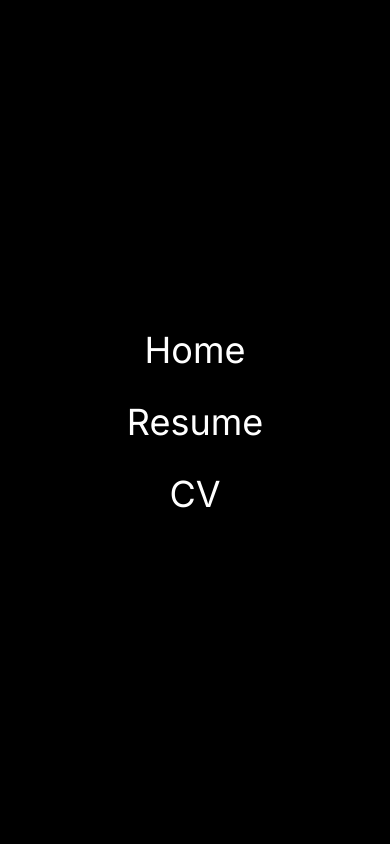
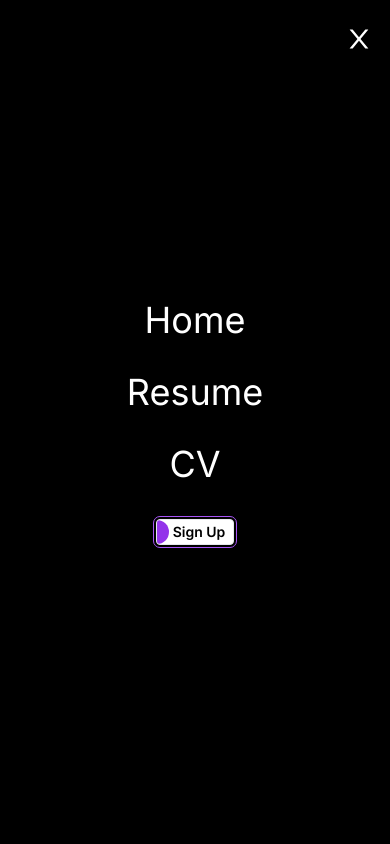
Before and after one commit to Nozibul/resume-builder-app, a Next.js app: page / in a window 390 px wide. Both pictures are taken after a click on the element 372 px from the left and 35 px from the top of the page. Shown: the top 844 px of the page. Built offline with nearby package versions, Linux system fonts and the light colour scheme.

Commit message:
Fix some issue and responsive the Navbar and added toggle button

```diff
--- a/src/components/header/Header.jsx
+++ b/src/components/header/Header.jsx
@@ -1,12 +1,12 @@
- "use client"
+"use client";
 
-import { usePathname } from "next/navigation"
-import Image from 'next/image';
-import Link from 'next/link';
-import React, { useState } from 'react';
-import { AiOutlineMenu, AiOutlineClose } from 'react-icons/ai';
-import OthersBtn from '../ui/buttons/OthersBtn';
-import logo from '../../../public/assets/img_logo.png'
+import { usePathname } from "next/navigation";
+import Image from "next/image";
+import Link from "next/link";
+import React, { useState } from "react";
+import { AiOutlineMenu, AiOutlineClose } from "react-icons/ai";
+import OthersBtn from "../ui/buttons/OthersBtn";
+import logo from "../../../public/assets/img_logo.png";
 
 const Header = () => {
   const pathName = usePathname();
@@ -14,12 +14,25 @@ const Header = () => {
 
 
   const handleNav = () => {
+
+    const isMobile =
+      /Android|webOS|iPhone|iPad|iPod|BlackBerry|IEMobile|Opera Mini/i.test(
+        navigator.userAgent
+      );
      setNav(!nav);
+
+     // Toggle visibility of the mobile menu button
+     const mobileMenuButton = document.getElementById("mobileMenuButton");
+     if (isMobile) {
+       mobileMenuButton.style.display = nav && "block";
      };
+    }
 
 
   const isActive = (path) => {
-     return pathName === path ? 'text-white' : 'text-gray-300';
+    return pathName === path
+      ? "text-white underline underline-offset-4 decoration-2 decoration-purple-500"
+      : "text-gray-300";
   };
 
   return (
@@ -30,15 +43,28 @@ const Header = () => {
             <Image src={logo} alt="logo" />
           </Link>
 
-        <ul  style={{ color: "black" }} className="mt-2 hidden sm:flex">
+          <ul style={{ color: "black" }} className="mt-2 hidden sm:flex">
             <li className="p-2">
-            <Link href="/" className={`hover:text-gray-300 ${isActive('/home')}`}> Home</Link>
+              <Link href="/" className={`hover:text-gray-300 ${isActive("/")}`}>
+                {" "}
+                Home{" "}
+              </Link>
             </li>
             <li className="p-2">
-            <Link href="/resume" className={`hover:text-gray-300 ${isActive('/resume')}`}>Resume</Link>
+              <Link
+                href="/resume"
+                className={`hover:text-gray-300 ${isActive("/resume")}`}
+              >
+                Resume
+              </Link>
             </li>
             <li className="p-2">
-            <Link href="/cv" className={`hover:text-gray-300 ${isActive('/cv')}`}>CV</Link>
+              <Link
+                href="/cv"
+                className={`hover:text-gray-300 ${isActive("/cv")}`}
+              >
+                CV
+              </Link>
             </li>
           </ul>
 
@@ -50,16 +76,22 @@ const Header = () => {
             </div>
 
           {/* Mobile Button */}
-         <div onClick={handleNav} className="block sm:hidden z-10">
+          <div id="mobileMenuButton" onClick={handleNav} className="block sm:hidden z-10 mt-4 mr-2">
             {nav ? (
-            <AiOutlineClose size={20} style={{ color: "black" }} />
+              <AiOutlineClose size={30} style={{ color: "white" }} />
             ) : (
-            <AiOutlineMenu size={20} style={{ color: "black" }} />
+              <AiOutlineMenu size={30} style={{ color: "white" }} />
             )}
           </div>
 
           {/* Mobile Menu   */}
-        <div className={nav ? 'sm:hidden absolute top-0 left-0 right-0 bottom-0 flex justify-center items-center w-full h-screen bg-black text-center ease-in duration-300' : 'sm:hidden absolute top-0 left-[-100%] right-0 bottom-0 flex justify-center items-center w-full h-screen bg-black text-center ease-in duration-300'}>
+          <div
+            className={
+              nav
+                ? "sm:hidden absolute top-0 left-0 right-0 bottom-0 flex justify-center items-center w-full h-screen bg-black text-center ease-in duration-300"
+                : "sm:hidden absolute top-0 left-[-100%] right-0 bottom-0 flex justify-center items-center w-full h-screen bg-black text-center ease-in duration-300"
+            }
+          >
           <ul>
            <li onClick={handleNav} className="p-4 text-4xl hover:text-gray-500">
             <Link href="/">Home</Link>
@@ -70,7 +102,11 @@ const Header = () => {
            <li onClick={handleNav} className="p-4 text-4xl hover:text-gray-500">
             <Link href="/cv">CV</Link>
            </li>
+           <li onClick={handleNav} className="p-4 text-xl hover:text-gray-500">
+            <OthersBtn text="Sign Up" />
+           </li>
            </ul>
+
           </div>
         </div>
       </div>
--- a/src/components/ui/buttons/OthersBtn.jsx
+++ b/src/components/ui/buttons/OthersBtn.jsx
@@ -1,10 +1,10 @@
 const OthersBtn = ({text,cb = null }) => {
-  console.log(cb)
+
   return (
     <>
-       <button onClick={cb}  className="h-8 px-6 py-4 border outline-double outline-purple-500 outline-1 font-semibold outline-offset-2 relative inline-flex items-center justify-start overflow-hidden transition-all bg-white rounded hover:bg-white group">
-        <span className="w-5 h-full rounded-r-full bg-purple-600 absolute top-0 left-0 ease-out duration-500 transition-all group-hover:w-full group-hover:h-full group-hover:rounded-none -z-1"></span>
-        <span className="w-full text-black transition-colors duration-300 ease-in-out group-hover:text-white z-10">
+      <button onClick={cb}  className="h-6 pl-4 pr-2 py-3 border outline-double outline-purple-500 outline-1 font-semibold outline-offset-2 relative inline-flex items-center justify-start overflow-hidden transition-all bg-white rounded hover:bg-white group">
+        <span className="w-3 h-full rounded-r-full bg-purple-600 absolute top-0 left-0 ease-out duration-500 transition-all group-hover:w-full group-hover:h-full group-hover:rounded-none -z-1"></span>
+        <span className="w-full text-black text-sm font-semibold transition-colors duration-300 ease-in-out group-hover:text-white z-10">
          {text}
         </span>
       </button>
```
Lines whose indentation alone changed are shown as unchanged.
